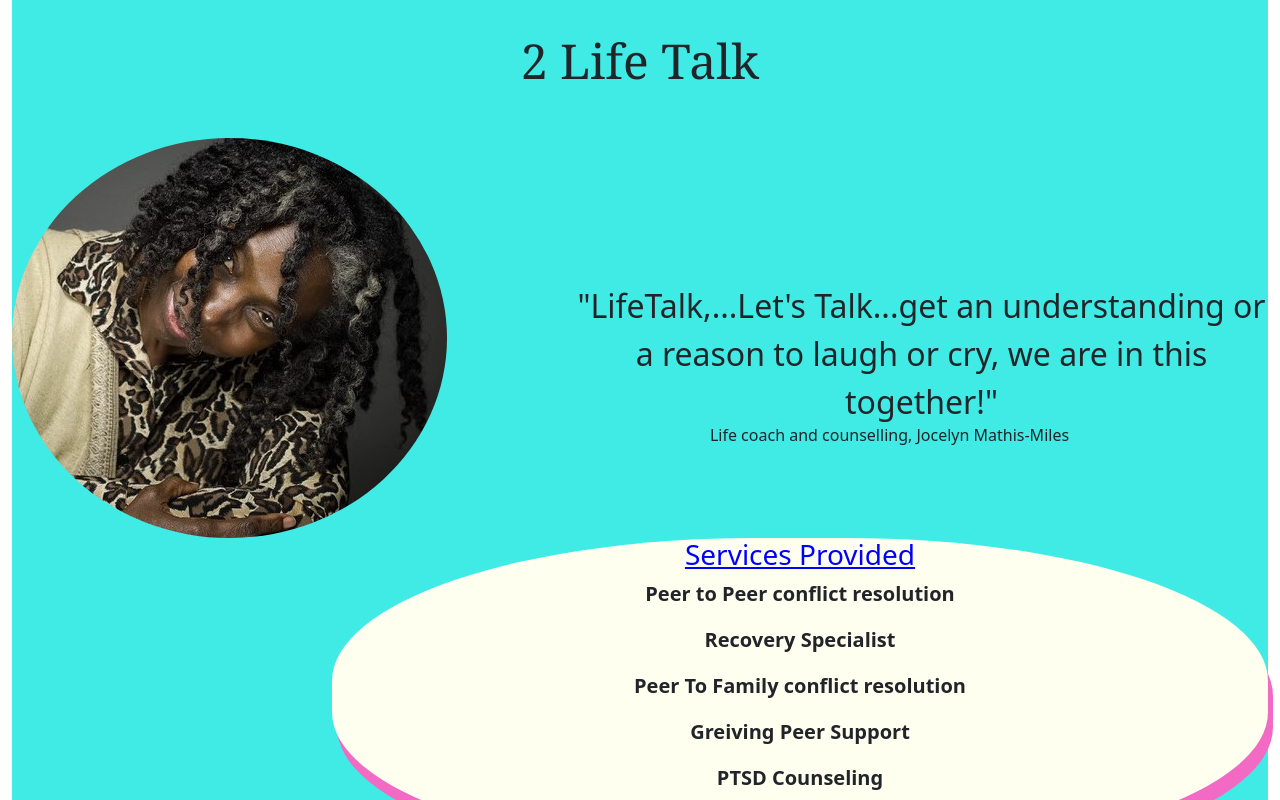
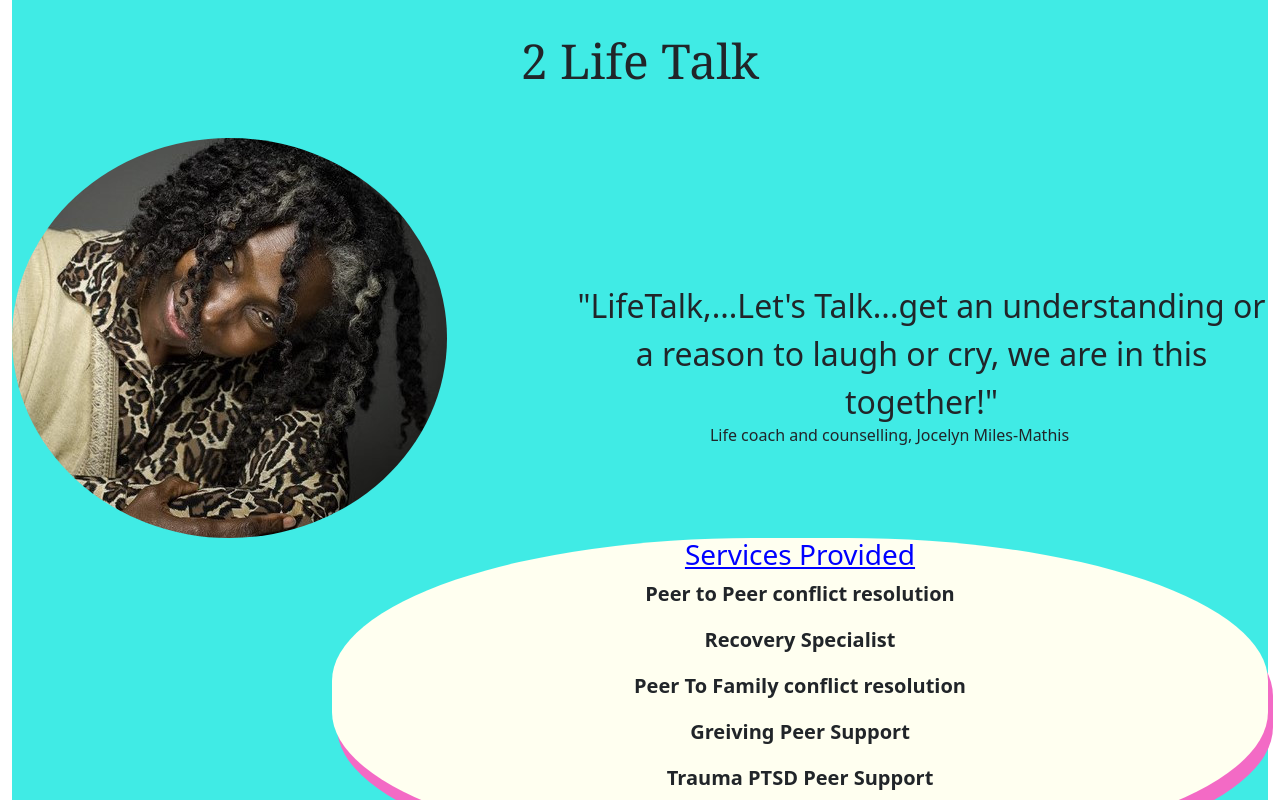
Before and after one commit to jjamaltwin/2-life-talk, a React (Create React App) app: page / in a window 1280 px wide. Shown: the top 800 px of the page. Built offline with nearby package versions, Linux system fonts and the light colour scheme.

Commit message:
canged name and edited services per request

```diff
--- a/src/App.js
+++ b/src/App.js
@@ -18,7 +18,7 @@ function App() {
           <p>
             "LifeTalk,...Let's Talk...get an understanding or a reason to laugh or
             cry, we are in this together!"
-            <h2>Life coach and counselling, Jocelyn Mathis-Miles </h2>
+            <h2>Life coach and counselling, Jocelyn Miles-Mathis </h2>
           </p>
 
         </div>
@@ -28,7 +28,7 @@ function App() {
           <p>Recovery Specialist</p>
           <p>Peer To Family conflict resolution</p>
           <p>Greiving Peer Support </p>
-          <p>PTSD Counseling</p>
+          <p>Trauma PTSD Peer Support </p>
           <p>Art Therapy</p>
 
         </div>
```
